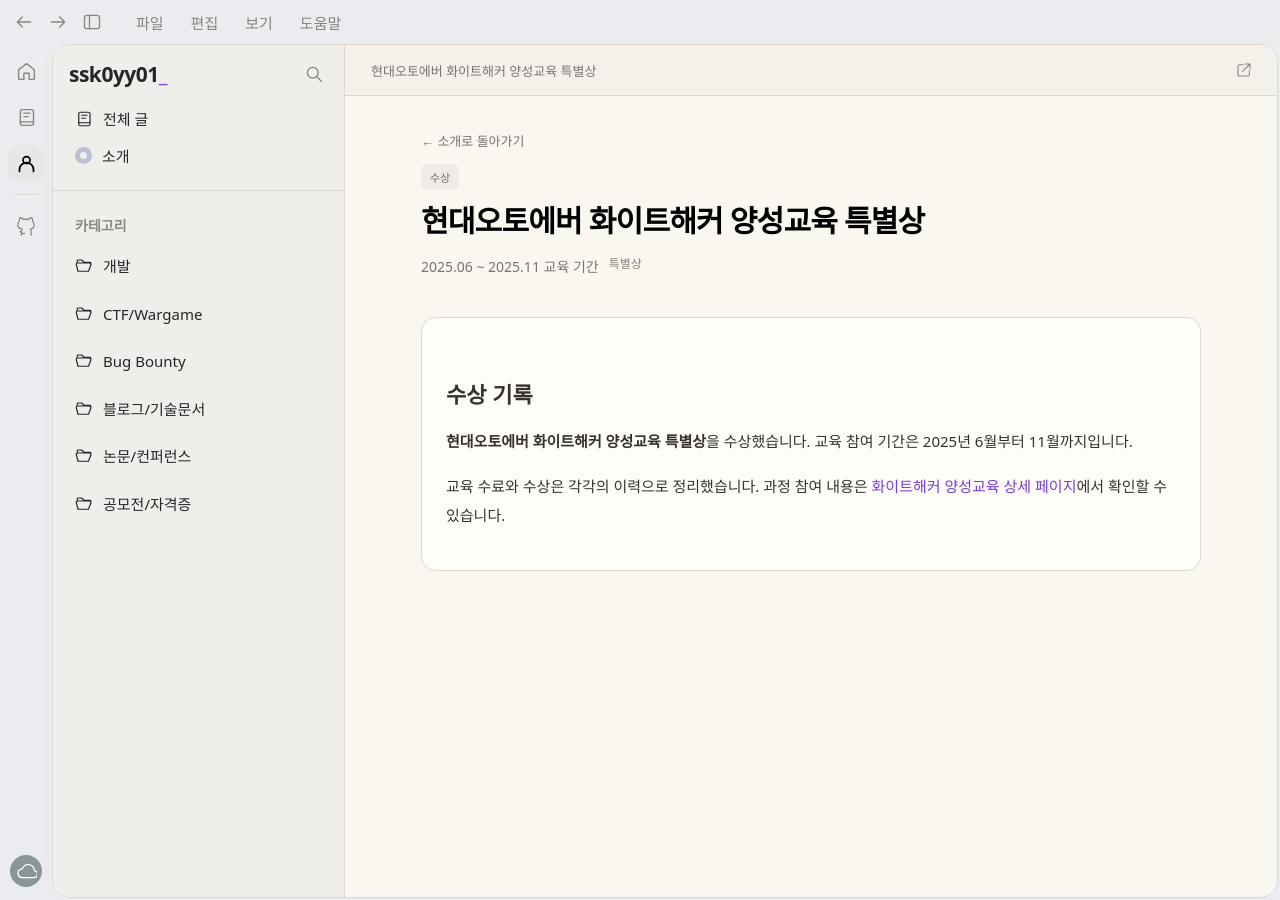
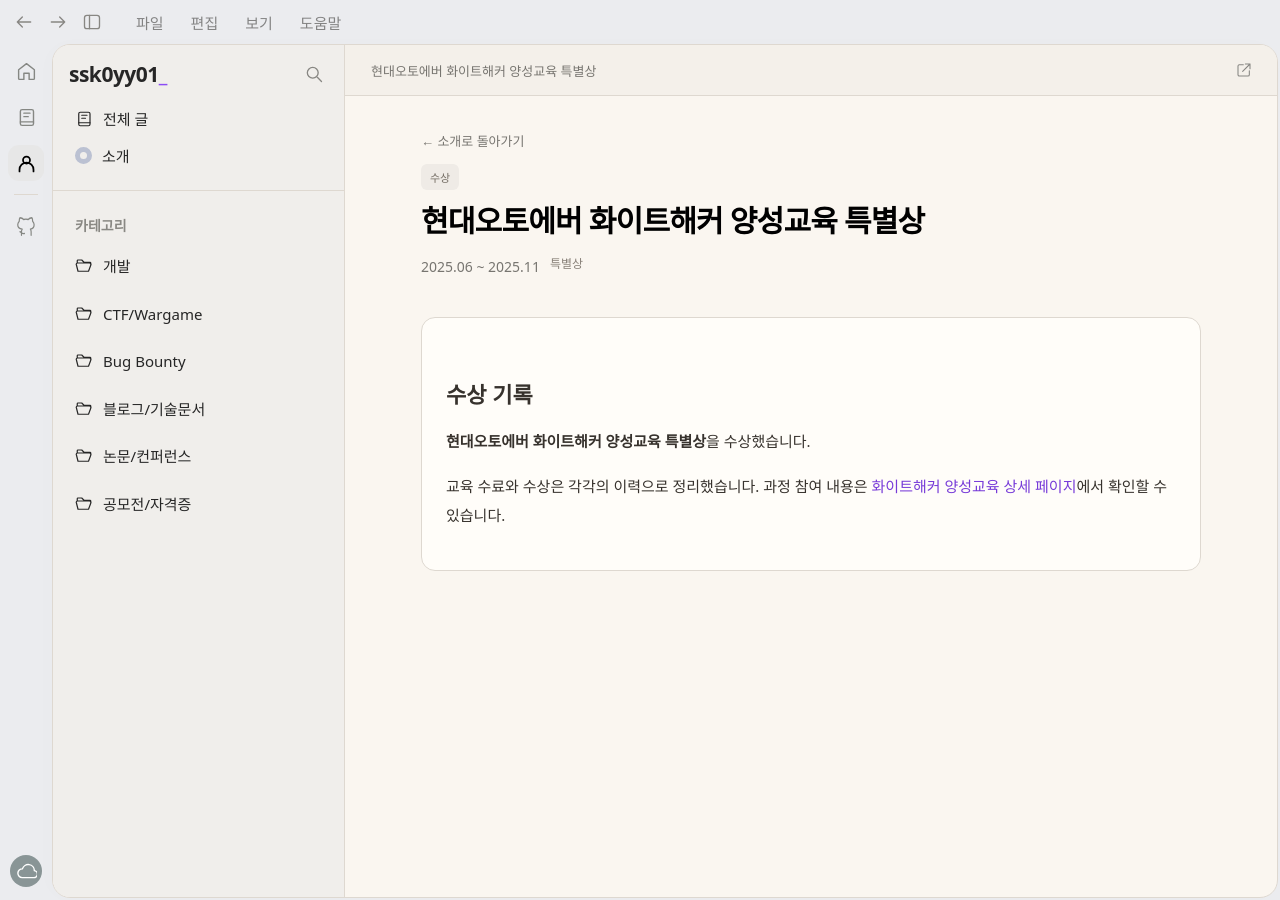
Before and after one commit to ssk0yy01/ssk0yy01.github.io, a Jekyll site: the page built from _credentials/autoever-award.md, in a window 1280 px wide. Built offline with Jekyll 4.4.1, drawn with Linux system fonts in a browser that asks for light colours.

Commit message:
Link SecurityFirst activities to detail pages and simplify award date

```diff
--- a/_credentials/autoever-award.md
+++ b/_credentials/autoever-award.md
@@ -2,7 +2,7 @@
 title: 현대오토에버 화이트해커 양성교육 특별상
 group: awards
 kind: 수상
-period: "2025.06 ~ 2025.11 교육 기간"
+period: "2025.06 ~ 2025.11"
 result: 특별상
 order: 1
 summary: "화이트해커 양성교육 과정에서 받은 특별상"
@@ -11,6 +11,6 @@
 
 ## 수상 기록
 
-**현대오토에버 화이트해커 양성교육 특별상**을 수상했습니다. 교육 참여 기간은 2025년 6월부터 11월까지입니다.
+**현대오토에버 화이트해커 양성교육 특별상**을 수상했습니다.
 
 교육 수료와 수상은 각각의 이력으로 정리했습니다. 과정 참여 내용은 [화이트해커 양성교육 상세 페이지]({{ '/about/autoever-training/' | relative_url }})에서 확인할 수 있습니다.
--- a/_layouts/credential.html
+++ b/_layouts/credential.html
@@ -2,7 +2,7 @@
 layout: default
 ---
 <article class="shell article-wrap">
-  <a class="breadcrumb" href="{{ '/about/' | relative_url }}{% if page.group == 'education' %}#activities-heading{% elsif page.group == 'awards' %}#awards-heading{% endif %}">← 소개로 돌아가기</a>
+  <a class="breadcrumb" href="{{ '/about/' | relative_url }}{% if page.group == 'education' or page.group == 'activities' %}#activities-heading{% elsif page.group == 'awards' %}#awards-heading{% endif %}">← 소개로 돌아가기</a>
   <header class="article-head">
     <span class="pill">{{ page.kind }}</span>
     <h1>{{ page.title }}</h1>
--- a/about/index.html
+++ b/about/index.html
@@ -16,8 +16,8 @@
       <h3 id="year-2026">2026</h3>
       <div class="credential-list">
         <div class="credential-card"><span class="credential-date">2026.11 ~ 현재</span><span class="credential-copy"><strong>Hspace Knights Frontier 3th</strong></span></div>
-        <div class="credential-card"><span class="credential-date">2026.08 ~ 현재</span><span class="credential-copy"><strong>SecurityFirst Reversing 정규팀 가입</strong></span></div>
-        <div class="credential-card"><span class="credential-date">2026.03 ~ 현재</span><span class="credential-copy"><strong>SecurityFirst 가입</strong></span></div>
+        <a class="credential-card" href="{{ '/about/securityfirst-reversing/' | relative_url }}"><span class="credential-date">2026.08 ~ 현재</span><span class="credential-copy"><strong>SecurityFirst Reversing 정규팀 가입</strong></span><span class="credential-arrow" aria-hidden="true">↗</span></a>
+        <a class="credential-card" href="{{ '/about/securityfirst/' | relative_url }}"><span class="credential-date">2026.03 ~ 현재</span><span class="credential-copy"><strong>SecurityFirst 가입</strong></span><span class="credential-arrow" aria-hidden="true">↗</span></a>
         <a class="credential-card" href="{{ '/about/sch-university/' | relative_url }}"><span class="credential-date">2026.03 ~ 현재</span><span class="credential-copy"><strong>순천향대학교 정보보호학과 입학</strong></span><span class="credential-arrow" aria-hidden="true">↗</span></a>
       </div>
     </div>
```
Also changed, not shown: _credentials/securityfirst-reversing.md (added, +10 -0 lines), _credentials/securityfirst.md (added, +10 -0 lines).
